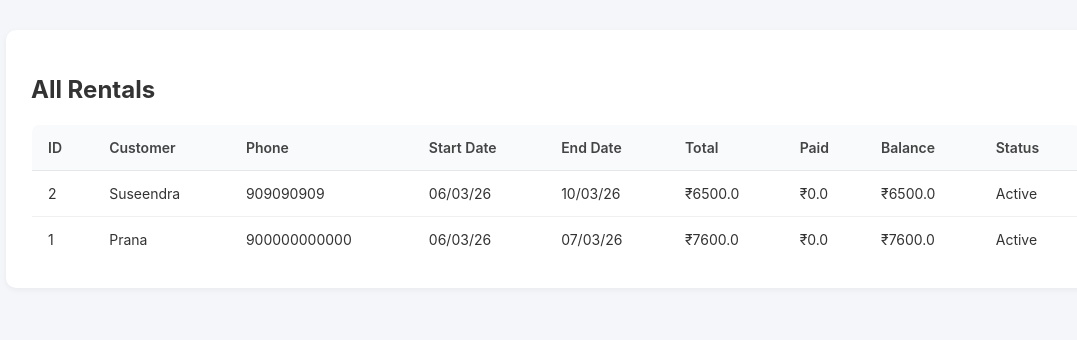
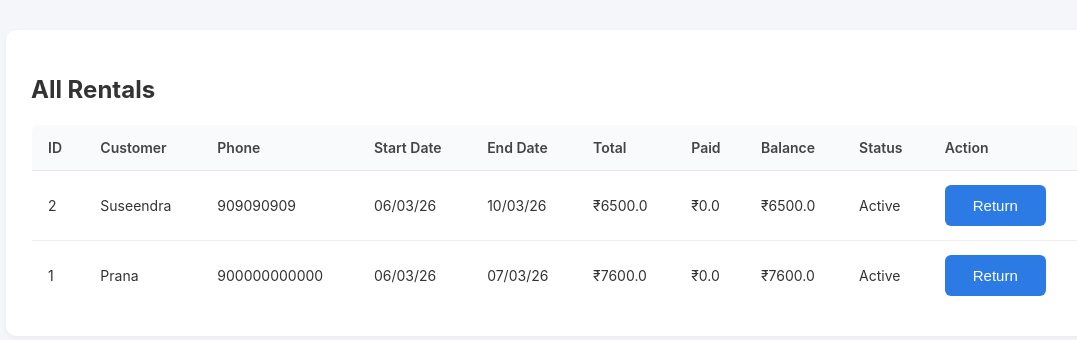
Before and after one commit to bachammahesh-cyber/mb-cameras, a Flask app: page /rental_records in a window 1280 px wide. Shown: the part 67-407 px from the top of the page, without its empty margins (84-1161 px from the left). Run offline with Flask 3, Linux system fonts and the light colour scheme; a user stored in the database is signed in; data comes from the database, SQL or seed files in the repository.

Commit message:
Add rental return flow and action button

```diff
--- a/app.py
+++ b/app.py
@@ -376,6 +376,41 @@ def rental_records():
     )
 
 
+@app.route("/return_rental/<int:rental_id>", methods=["POST"])
+def return_rental(rental_id):
+
+    if "user_id" not in session:
+        return redirect("/")
+
+    conn = get_db()
+
+    conn.execute(
+        "UPDATE rentals SET status='Returned' WHERE id=?",
+        (rental_id,)
+    )
+
+    item_ids = conn.execute(
+        "SELECT item_id FROM rental_items WHERE rental_id=?",
+        (rental_id,)
+    ).fetchall()
+
+    for row in item_ids:
+        conn.execute(
+            "UPDATE items SET status='Available' WHERE id=?",
+            (row["item_id"],)
+        )
+
+    conn.execute(
+        "UPDATE rental_items SET status='Returned' WHERE rental_id=?",
+        (rental_id,)
+    )
+
+    conn.commit()
+    conn.close()
+
+    return redirect("/rental_records")
+
+
 # -----------------------
 # Credit report
 # -----------------------
--- a/templates/rental_records.html
+++ b/templates/rental_records.html
@@ -37,6 +37,7 @@
 <th>Paid</th>
 <th>Balance</th>
 <th>Status</th>
+<th>Action</th>
 
 </tr>
 </thead>
@@ -59,6 +60,15 @@
 <td>₹{{ r.advance_paid }}</td>
 <td>₹{{ r.balance }}</td>
 <td>{{ r.status }}</td>
+<td>
+{% if r.status == "Active" %}
+<form method="POST" action="/return_rental/{{ r.id }}">
+<button type="submit">Return</button>
+</form>
+{% else %}
+Returned
+{% endif %}
+</td>
 
 </tr>
 
```
